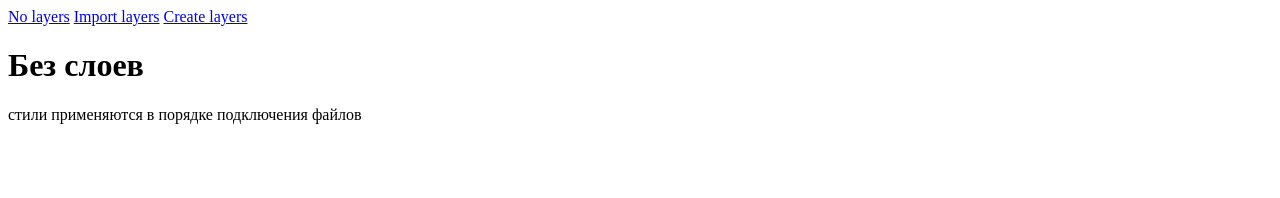
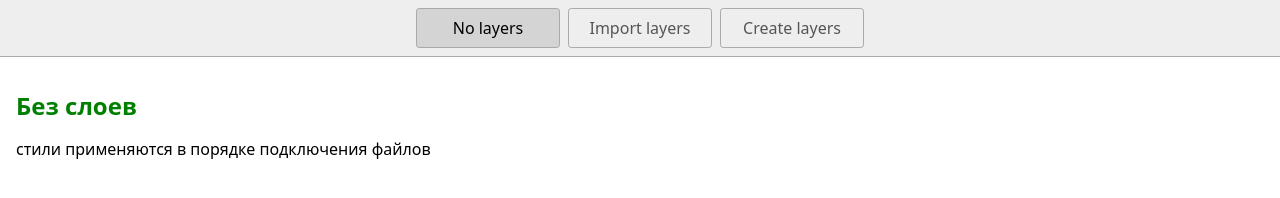
Before and after one commit to chagins/css-layer, a website: page index.html in a window 1280 px wide. Drawn offline with Linux system fonts and the light colour scheme; the site is published under a folder, as on GitHub Pages, so addresses that start at the root find nothing.

Commit message:
fix paths

```diff
--- a/index.html
+++ b/index.html
@@ -4,15 +4,15 @@
     <title>Home</title>
     <meta charset="UTF-8" />
     <meta name="viewport" content="width=device-width" />
-    <link rel="stylesheet" href="/styles/no-layers/styles.css" />
-    <link rel="stylesheet" href="/styles/no-layers/first-style.css" />
-    <link rel="stylesheet" href="/styles/no-layers/second-style.css" />
+    <link rel="stylesheet" href="./styles/no-layers/styles.css" />
+    <link rel="stylesheet" href="./styles/no-layers/first-style.css" />
+    <link rel="stylesheet" href="./styles/no-layers/second-style.css" />
   </head>
   <body>
     <nav>
-      <a href="/" aria-current="page">No layers</a>
-      <a href="/import-layers.html">Import layers</a>
-      <a href="/create-layers.html">Create layers</a>
+      <a href="./index.html" aria-current="page">No layers</a>
+      <a href="./import-layers.html">Import layers</a>
+      <a href="./create-layers.html">Create layers</a>
     </nav>
     <main>
       <h1>Без слоев</h1>
```
Also changed, not shown: create-layers.html (+4 -4 lines), import-layers.html (+4 -4 lines).
